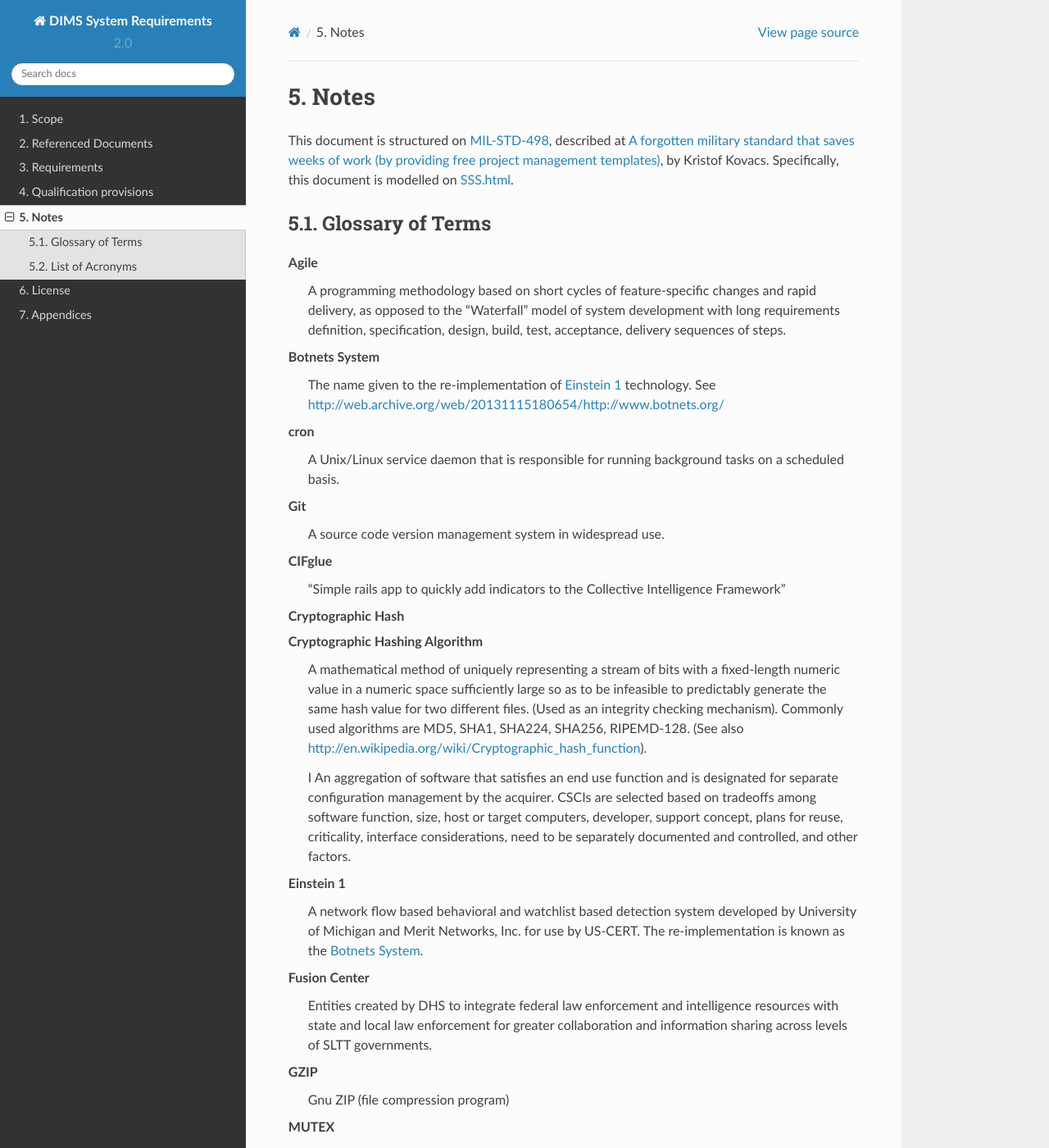
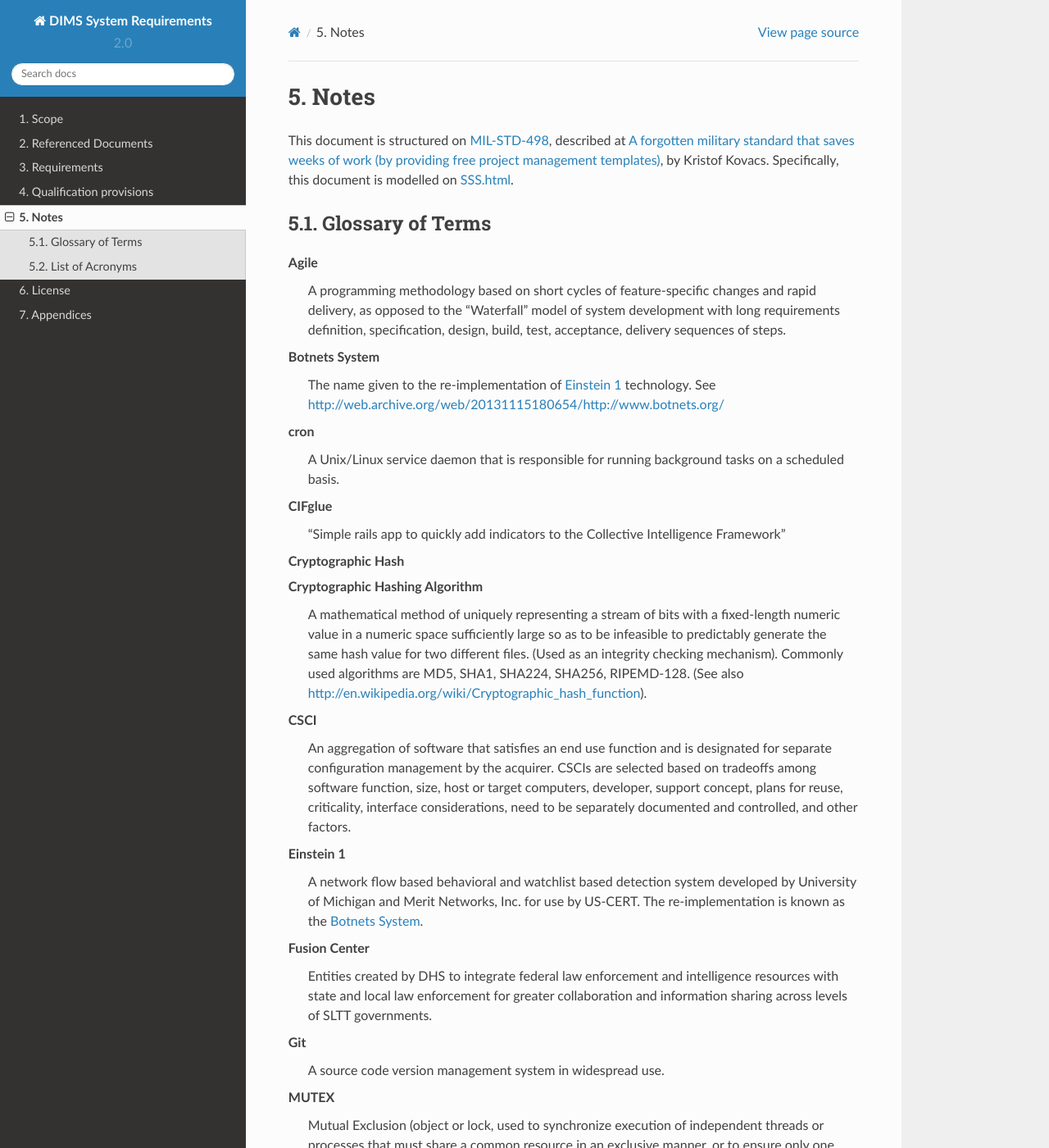
Before and after one commit to uw-dims/dims-sr, a Sphinx documentation site: the page built from source/notes.rst, in a window 1280 px wide and 1400 px high. Shown: the whole window at 82% size. Built offline with Sphinx 7.4.7 and the Read the Docs theme 2.0.0, drawn with Linux system fonts in a browser that asks for light colours; some of the changed lines change nothing that is shown; some of the changed text lies outside the part shown.

Commit message:
Add new acronyms and move one, fix indent on another

```diff
--- a/source/notes.rst
+++ b/source/notes.rst
@@ -35,9 +35,6 @@
        A Unix/Linux service daemon that is responsible for running background
        tasks on a scheduled basis.
 
-   Git
-       A source code version management system in widespread use.
-
    CIFglue
        "Simple rails app to quickly add indicators to the Collective Intelligence
        Framework"
@@ -51,7 +48,7 @@
        are MD5, SHA1, SHA224, SHA256, RIPEMD-128. (See also
        http://en.wikipedia.org/wiki/Cryptographic_hash_function).
 
-    CSCI
+   CSCI
        An aggregation of software that satisfies an end use function and is
        designated for separate configuration management by the acquirer. CSCIs
        are selected based on tradeoffs among software function, size, host or
@@ -69,8 +66,8 @@
        intelligence resources with state and local law enforcement for greater
        collaboration and information sharing across levels of SLTT governments.
 
-   GZIP
-       Gnu ZIP (file compression program)
+   Git
+       A source code version management system in widespread use.
 
    MUTEX
        Mutual Exclusion (object or lock, used to synchronize execution of
@@ -121,6 +118,9 @@
    AMQP
        Advanced Message Queuing Protocol
 
+   API
+       Application Programming Interface
+
    AS
        Autonomous System
 
@@ -141,6 +141,9 @@
 
    CISO
        Chief Information and Security Officer
+
+   CLI
+       Command Line Interface
 
    COA
        Course of Action (steps to Respond and Recover)
@@ -171,6 +174,9 @@
 
    EO
        Executive Order
+
+   GZIP
+       Gnu ZIP (file compression program)
 
    HSPD
        Homeland Security Presidential Directive
```
